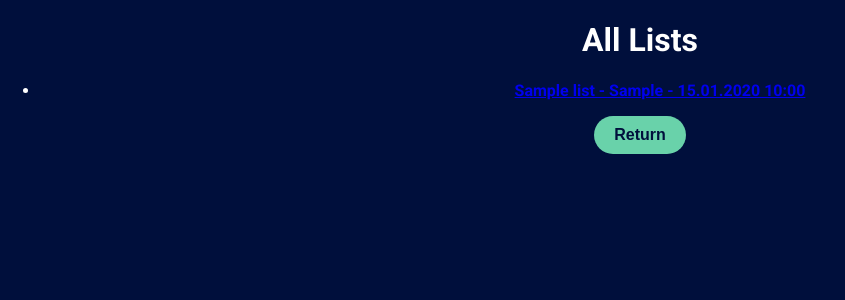
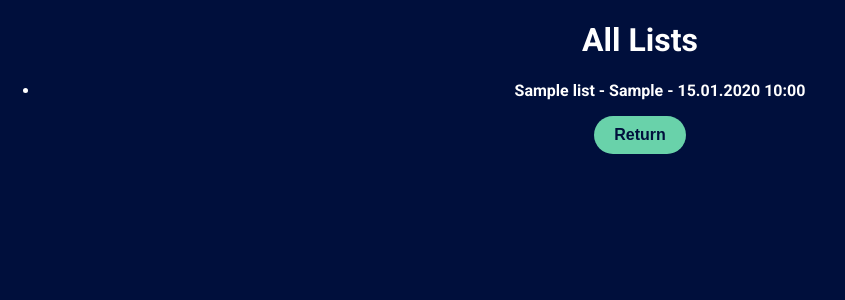
Before and after one commit to otterable/scooterscanner, a Flask app: page /lists in a window 1280 px wide. Shown: the top 300 px of the page, without its empty margins (0-845 px from the left). Run offline with Flask 2, Linux system fonts and the light colour scheme; tables that the repository leaves empty hold one stand-in row (values such as "Sample post").

Commit message:
Update style.css

```diff
--- a/static/css/style.css
+++ b/static/css/style.css
@@ -150,3 +150,13 @@ h1, h2, p {
         max-height: 40vh;
     }
 }
+
+
+a {
+    color: inherit; /* Inherit color from parent element */
+    text-decoration: none; /* Remove underline */
+}
+
+a:hover {
+    text-decoration: underline; /* Optional: Underline on hover */
+}
```
